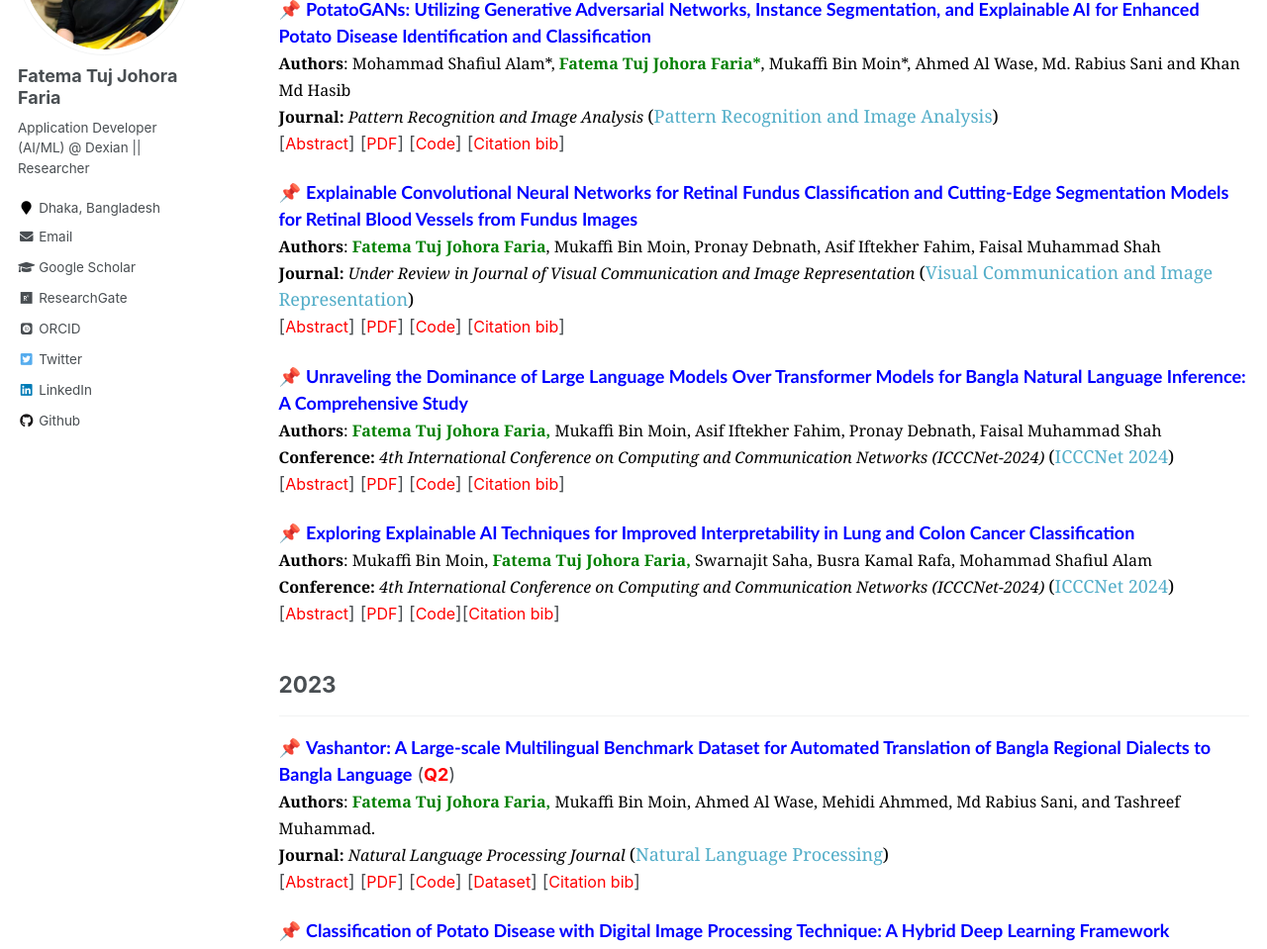
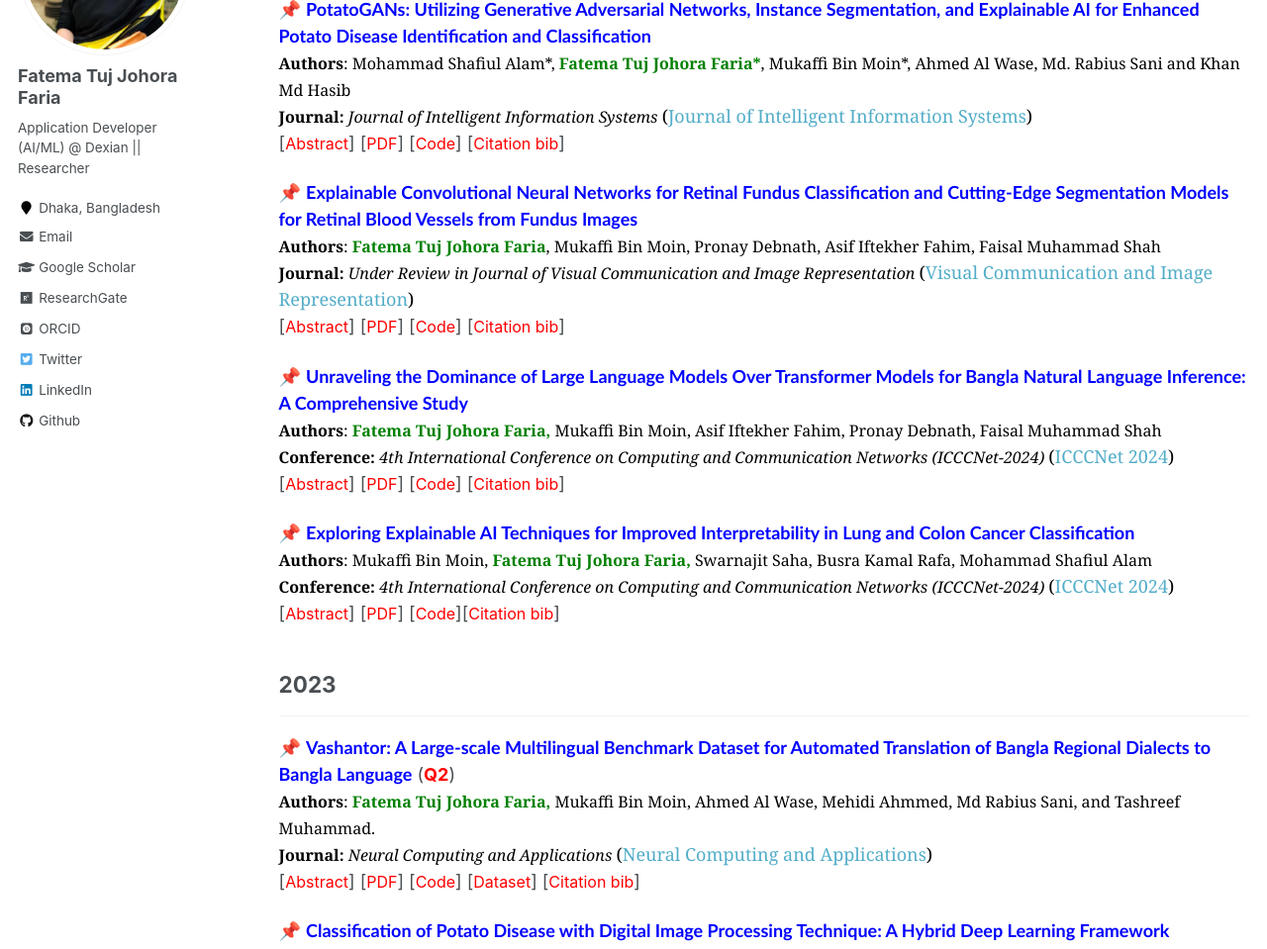
Before and after one commit to fatemafaria142/fatemafaria142.github.io, a Jekyll site: the page built from _pages/publications.md, in a window 1280 px wide and 1400 px high, scrolled down 1366 px. Shown: the part 155-1114 px from the top of the window at 99% size. Built offline with Jekyll 4.4.1, drawn with Linux system fonts in a browser that asks for light colours; some web fonts are replaced.

Commit message:
Changed to publications

```diff
--- a/_pages/publications.md
+++ b/_pages/publications.md
@@ -196,7 +196,7 @@ author_profile: true
 </span>
 <br>
 <span style="color:black;font-family:Georgia">
-	<font size="3"><strong>Journal:</strong><em> Pattern Recognition and Image Analysis </em></font> ([Pattern Recognition and Image Analysis](https://link.springer.com/journal/11493))
+	<font size="3"><strong>Journal:</strong><em> Journal of Intelligent Information Systems </em></font> ([Journal of Intelligent Information Systems](https://link.springer.com/journal/10844))
 </span>
 <br>
 [<a style="color:red;" href="#" onclick="$('#Potato2024_abstract').toggle();return false;"><font size="3">Abstract</font></a>] [[<span style ="color:red"><font size="3">PDF</font></span>](https://arxiv.org/pdf/2405.07332)] [[<span style ="color:red"><font size="3">Code</font></span>](https://github.com/Mukaffi28/ExplainableAI-PotatoGAN-Cutting-Edge-Disease-Identification-for-Potatoes)] [<a style="color:red;" href="#" onclick="$('#Potato2024_bib').toggle();return false;"><font size="3">Citation bib</font></a>]
@@ -340,7 +340,7 @@ author_profile: true
 </span>
 <br>
 <span style="color:black;font-family:Georgia">
-	<font size="3"><strong>Journal:</strong><em> Natural Language Processing Journal </em></font> ([Natural Language Processing](https://www.sciencedirect.com/journal/natural-language-processing-journal))
+	<font size="3"><strong>Journal:</strong><em> Neural Computing and Applications </em></font> ([Neural Computing and Applications](https://link.springer.com/journal/521))
 </span>
 <br>
 [<a style="color:red;" href="#" onclick="$('#vashantor2023_abstract').toggle();return false;"><font size="3">Abstract</font></a>] [[<span style ="color:red"><font size="3">PDF</font></span>](https://arxiv.org/pdf/2311.11142)] [[<span style ="color:red"><font size="3">Code</font></span>](https://github.com/Mukaffi28/Vashantor-A-Large-scale-Multilingual-Benchmark-Dataset)] [[<span style ="color:red"><font size="3">Dataset</font></span>](https://data.mendeley.com/datasets/bj5jgk878b/2)] [<a style="color:red;" href="#" onclick="$('#vashantor2023_bib').toggle();return false;"><font size="3">Citation bib</font></a>]
```
